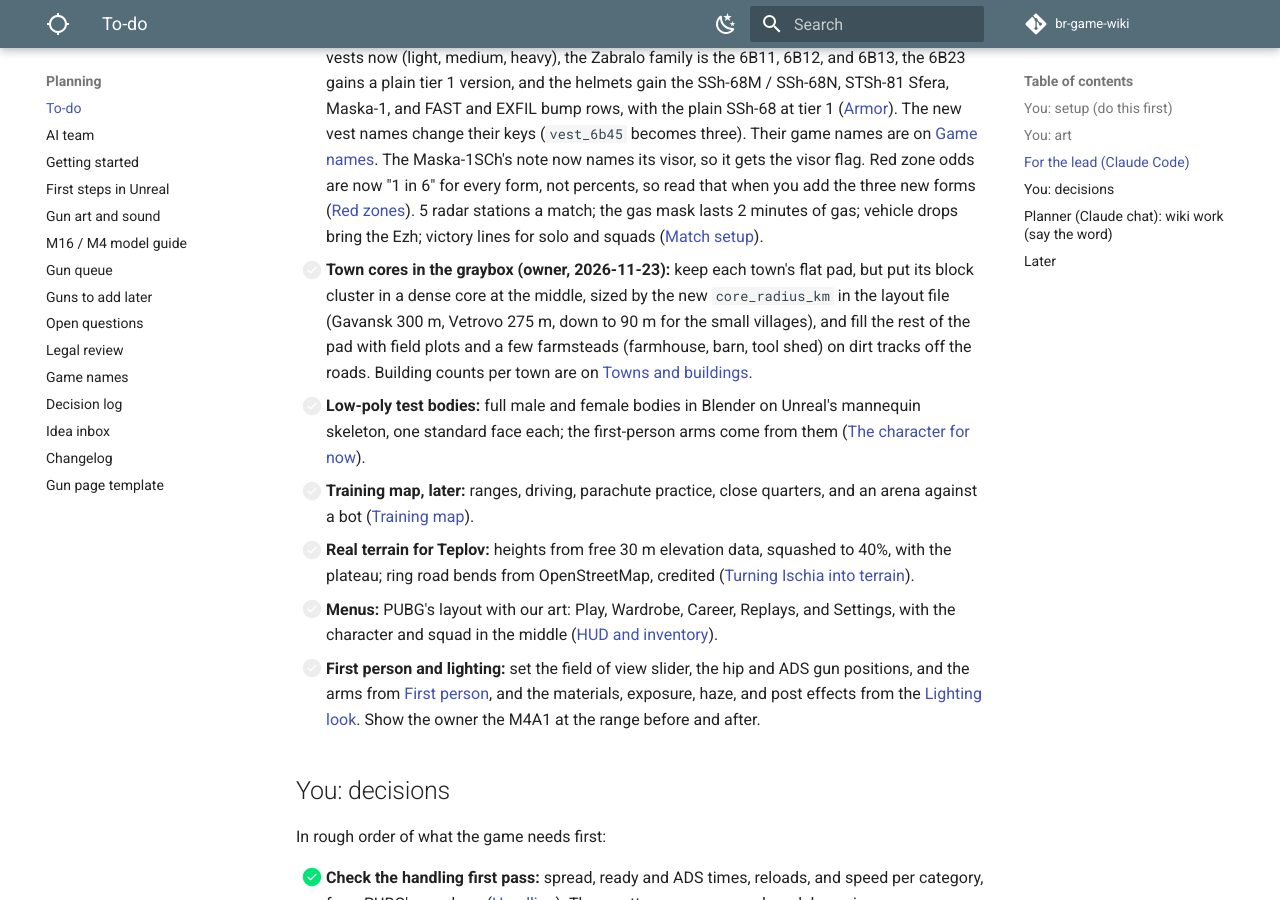
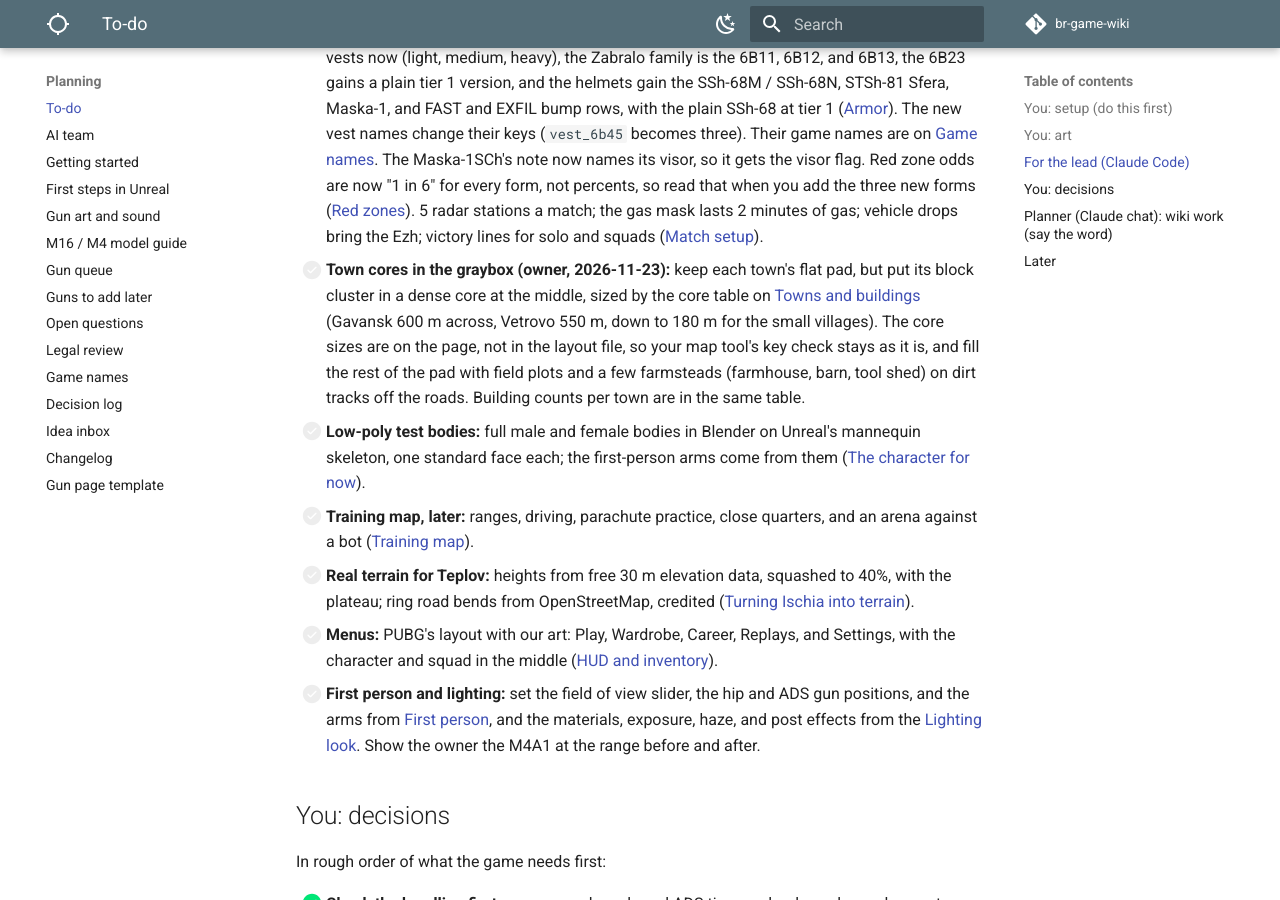
Before and after one commit to DerrickSpartan1/br-game-wiki, an MkDocs documentation site: the page built from docs/planning/to-do.md, in a window 1280 px wide and 900 px high, scrolled down 11859 px. Built offline with MkDocs 1.6.1 and Material for MkDocs 9.7.7, drawn with Linux system fonts in a browser that asks for light colours; comment, search, counter and statistics services are not loaded.

Commit message:
Keep the layout file's keys as the map tool reads them; core sizes stay on the Maps page
Co-Authored-By: Claude Opus 5.5 <noreply@anthropic.com>
Claude-Session: https://claude.ai/code/session_01LAp2s4euUjj6HZthupXLj4

```diff
--- a/docs/planning/to-do.md
+++ b/docs/planning/to-do.md
@@ -183,7 +183,7 @@ Then the build order that's left:
 - [ ] **The owner's second picks of 2026-11-22:** build what changed. Regenerate the weapon data: the standard M14 is semi only now, and the military FALs, the MAS-49/56, the M59/66, the BM 59s with grenade gear, and every Tavor 7 get a straight-pull manual mode on the fire-mode selector key, like the Mondragón ([Fixed triggers](../rules.md#fixed-triggers); add them to your CLAUDE.md line on the selector key). Leg armor in its own slot, tiers 1 to 3, with only the better groin cover counting ([Leg armor](../systems/armor.md#leg-armor-idea)). The comeback duel: the same random gun for both players, kept on redeploy, an underground arena, and a capture point after 60 seconds ([Comeback fight](../systems/gameplay.md#comeback-fight)). Bodies turn into crates once nobody can revive them or the player goes to the duel, and looted bodies can still be revived ([Knockdowns & revives](../systems/gameplay.md#knockdowns-revives)). No suppression effect. Dragon's breath ground fires burn 6 seconds. Suppressors wear out ([Wear](../systems/attachments.md#wear)). Firebombing, creeping barrage, and EMP red zones ([Red zones](../systems/match-flow.md#red-zones)). Rare locked briefcases ([Briefcases](../systems/loot.md#briefcases)). A full color picker for characters ([Your character](../systems/skins.md#your-character)).
 - [ ] **The owner's third picks of 2026-11-22:** build what changed as each part comes up. The red zone table now has six forms, adding firebombing, the creeping barrage, and EMP at 10% each, and bombardment, smoke, and gas drop to 40%, 20%, and 10%, so `build_zone_data.py` stops at the new rows until the game knows them ([Red zones](../systems/match-flow.md#red-zones)). Care packages: one per zone phase from phase 2 to 6, plus 1 or 2 vehicle drops ([Care packages](../systems/match-flow.md#care-packages)). Radar stations: random spots from 5, each used once ([Radar stations](../systems/match-flow.md#radar-stations)). Our words on screen: strike zone, the edge, Stim, and "The island is yours" ([Other games' terms](game-names.md#other-games-terms)). The gas mask's own slot: worn as soon as it's picked up, never shown on the character, and no aiming down sights while in gas ([Class items](../systems/class-items.md)). Pieces that cover the same spot can't be worn together, once leg armor is in ([Leg armor](../systems/armor.md#leg-armor-idea)). The comeback arena rolls one of several underground layouts. Later: the supply truck, birds that fly off, the screwdriver, and robot sentries and patrols.
 - [ ] **The owner's fourth picks of 2026-11-22:** regenerate the armor data: the 6B45 is three fixed vests now (light, medium, heavy), the Zabralo family is the 6B11, 6B12, and 6B13, the 6B23 gains a plain tier 1 version, and the helmets gain the SSh-68M / SSh-68N, STSh-81 Sfera, Maska-1, and FAST and EXFIL bump rows, with the plain SSh-68 at tier 1 ([Armor](../systems/armor.md)). The new vest names change their keys (`vest_6b45` becomes three). Their game names are on [Game names](game-names.md#armor). The Maska-1SCh's note now names its visor, so it gets the visor flag. Red zone odds are now "1 in 6" for every form, not percents, so read that when you add the three new forms ([Red zones](../systems/match-flow.md#red-zones)). 5 radar stations a match; the gas mask lasts 2 minutes of gas; vehicle drops bring the Ezh; victory lines for solo and squads ([Match setup](../systems/gameplay.md#match-setup)).
-- [ ] **Town cores in the graybox (owner, 2026-11-23):** keep each town's flat pad, but put its block cluster in a dense core at the middle, sized by the new `core_radius_km` in the layout file (Gavansk 300 m, Vetrovo 275 m, down to 90 m for the small villages), and fill the rest of the pad with field plots and a few farmsteads (farmhouse, barn, tool shed) on dirt tracks off the roads. Building counts per town are on [Towns and buildings](../systems/maps.md#towns-and-buildings).
+- [ ] **Town cores in the graybox (owner, 2026-11-23):** keep each town's flat pad, but put its block cluster in a dense core at the middle, sized by the core table on [Towns and buildings](../systems/maps.md#towns-and-buildings) (Gavansk 600 m across, Vetrovo 550 m, down to 180 m for the small villages). The core sizes are on the page, not in the layout file, so your map tool's key check stays as it is, and fill the rest of the pad with field plots and a few farmsteads (farmhouse, barn, tool shed) on dirt tracks off the roads. Building counts per town are in the same table.
 - [ ] **Low-poly test bodies:** full male and female bodies in Blender on Unreal's mannequin skeleton, one standard face each; the first-person arms come from them ([The character for now](../systems/gameplay.md#the-character-for-now)).
 - [ ] **Training map, later:** ranges, driving, parachute practice, close quarters, and an arena against a bot ([Training map](../systems/gameplay.md#training-map)).
 - [ ] **Real terrain for Teplov:** heights from free 30 m elevation data, squashed to 40%, with the plateau; ring road bends from OpenStreetMap, credited ([Turning Ischia into terrain](../systems/maps.md#turning-ischia-into-terrain)).
```
Also changed, not shown: docs/data/teplov-layout.json (+1 -1 lines), docs/planning/changelog.md (+1 -1 lines), docs/systems/maps.md (+1 -1 lines).
